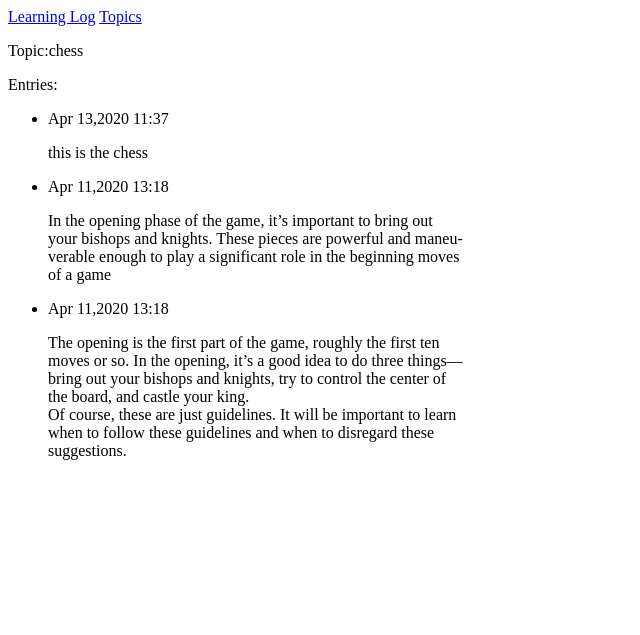
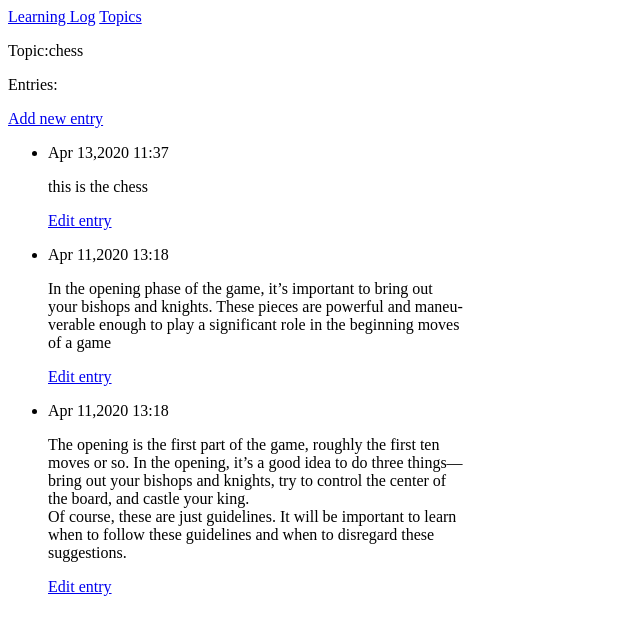
Before and after one commit to kyuubi-9/django_learning-log, a Django app: page /topics/1/ in a window 1280 px wide. Shown: the top 635 px of the page, without its empty margins (0-640 px from the left). Run offline with Django 3.2, Linux system fonts and the light colour scheme; data comes from the database, SQL or seed files in the repository; both versions use the stored data as it was after the commit.

Commit message:
entries pages has done

```diff
--- a/learning_logs/templates/learning_logs/topic.html
+++ b/learning_logs/templates/learning_logs/topic.html
@@ -3,11 +3,17 @@
 <p>Topic:{{ topic}}</p>
 
 <p>Entries:</p>
+<p>
+<a href="{% url 'learning_logs:new_entry' topic.id %}">Add new entry</a>
+</p>
 <ul>
 {%for entry in entries%}
 <li>
 <p>{{ entry.date_added|date:'M d,Y H:i'}}</p>
 <p>{{ entry.text|linebreaks }}</p>
+<p>
+<a href="{% url 'learning_logs:edit_entry' entry.id %}">Edit entry</a>
+</p>
 </li>
 {% empty %}
 <li> There are no entries for this topic yet.</li>
--- a/learning_logs/templates/learning_logs/topics.html
+++ b/learning_logs/templates/learning_logs/topics.html
@@ -13,4 +13,5 @@
 <li>No topics have been added yet.</li>
 {% endfor %}
 </ul>
+<a href="{% url 'learning_logs:new_topic' %}">Add a new topic</a>
 {% endblock content %}
--- a/learning_logs/urls.py
+++ b/learning_logs/urls.py
@@ -10,4 +10,10 @@ urlpatterns = [
     path('topics/',views.topics, name  = 'topics'),
     #details page for a single topic
     path('topics/<int:topic_id>/',views.topic,name = 'topic'),
+    #page for adding a new topic
+    path('new_topic/',views.new_topic, name = 'new_topic'),
+    # Page for adding a new entry
+    path('new_entry/<int:topic_id>/', views.new_entry, name='new_entry'),
+    # Page for editing an entry.
+    path('edit_entry/<int:entry_id>/', views.edit_entry, name='edit_entry'),
 ]
--- a/learning_logs/views.py
+++ b/learning_logs/views.py
@@ -1,5 +1,7 @@
-from django.shortcuts import render
-from .models import Topic
+from django.shortcuts import render, redirect
+from .models import Topic, Entry
+from .forms import TopicForm, EntryForm
+
 # Create your views here.
 def index(request):
     """The home page for Learning Log."""
@@ -16,3 +18,51 @@ def topic(request,topic_id):
     entries = topic.entry_set.order_by('-date_added')
     context = {'topic':topic,'entries':entries}
     return render(request,'learning_logs/topic.html',context)
+
+def new_topic(request):
+    if request.method != 'POST': # i.e GET
+        form  = TopicForm() # create  blank form
+
+    else:
+        form = TopicForm(data = request.POST)
+        if form.is_valid():
+            form.save()
+            return redirect('learning_logs:topics')
+
+    context = {'form': form}
+    return render(request,'learning_logs/new_topic.html',context)
+
+def new_entry(request, topic_id):
+    topic = Topic.objects.get(id=topic_id)
+
+    if request.method != 'POST':
+        form = EntryForm()
+
+    else:
+        form = EntryForm(data=request.POST)
+        if form.is_valid():
+            new_entry = form.save(commit=False)
+            new_entry.topic = topic
+            new_entry.save()
+            return redirect('learning_logs:topic', topic_id=topic_id)
+
+    # Display a blank or invalid form.
+    context = {'topic': topic, 'form': form}
+    return render(request, 'learning_logs/new_entry.html', context)
+
+def edit_entry(request, entry_id):
+
+    entry = Entry.objects.get(id=entry_id)
+    topic = entry.topic
+    if request.method != 'POST':
+        form = EntryForm(instance=entry)
+
+    else:
+        form = EntryForm(instance=entry, data=request.POST)
+        if form.is_valid():
+            form.save()
+            return redirect('learning_logs:topic', topic_id=topic.id)
+
+
+    context = {'entry': entry, 'topic': topic, 'form': form}
+    return render(request, 'learning_logs/edit_entry.html', context)
```
Also changed, not shown: learning_logs/forms.py (added, +15 -0 lines), learning_logs/templates/learning_logs/edit_entry.html (added, +10 -0 lines), learning_logs/templates/learning_logs/new_entry.html (added, +11 -0 lines), learning_logs/templates/learning_logs/new_topic.html (added, +11 -0 lines), db.sqlite3.
